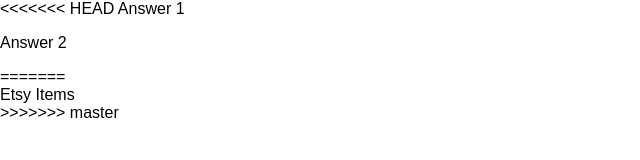
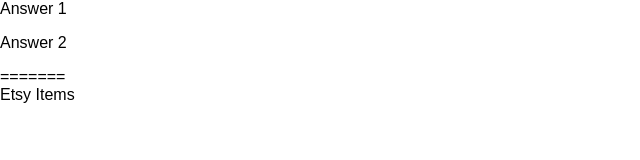
Before and after one commit to thedoublewolf/etsy-items, a plain HTML site: page index.html in a window 1280 px wide. Shown: the whole page, without its empty margins (0-640 px from the left). Drawn offline with Linux system fonts and the light colour scheme.

Commit message:
edited html

```diff
--- a/index.html
+++ b/index.html
@@ -7,7 +7,6 @@
 </head>
 <body>
 
-<<<<<<< HEAD
 Answer 1
 	<p id="answer1"></p>
 Answer 2
@@ -27,7 +26,6 @@ Answer 2
 
 
 </div>
->>>>>>> master
 
 </body>
 </html>
```
